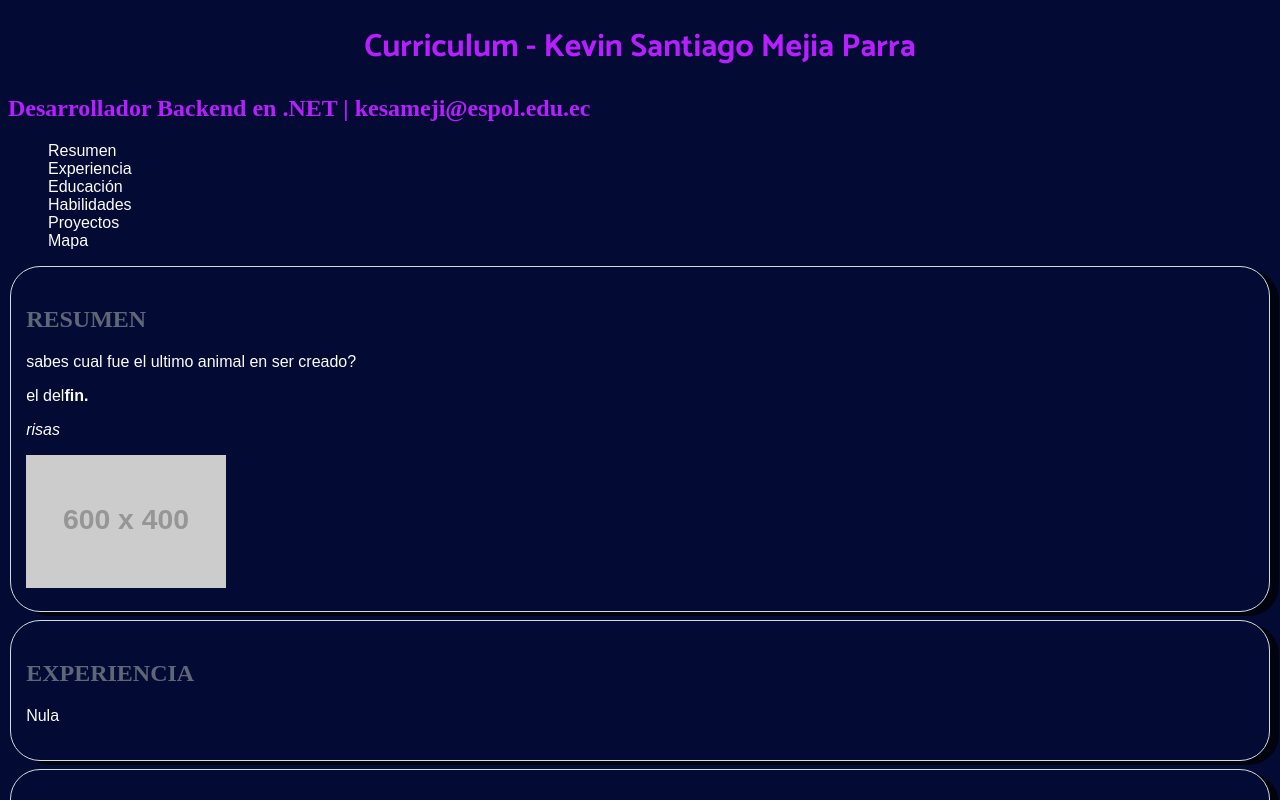
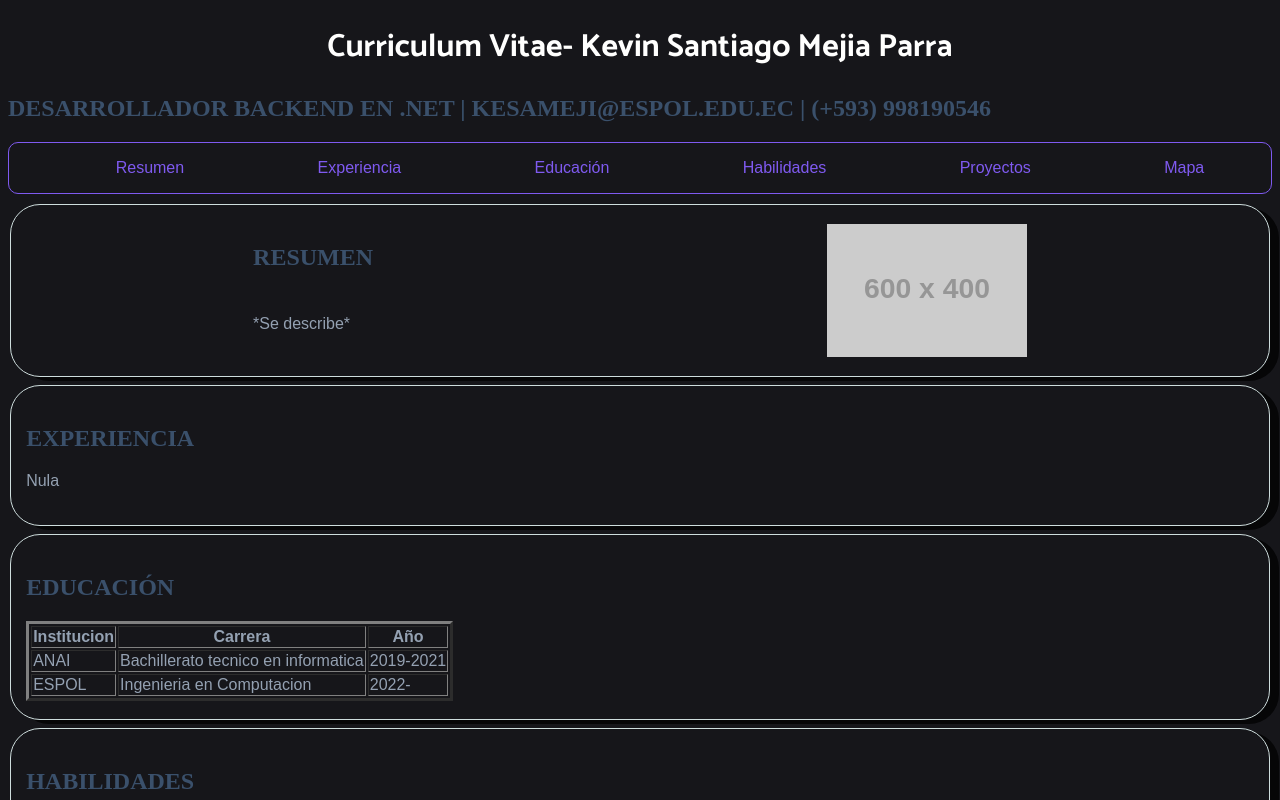
Before and after one commit to kesameji/Curriculum, a plain HTML site: page index.html in a window 1280 px wide. Shown: the top 800 px of the page. Drawn offline with nearby package versions, Linux system fonts and the light colour scheme; placeholder pictures from the web are drawn by us; a web font is replaced by a local one.

Commit message:
new Pallete

```diff
--- a/index.html
+++ b/index.html
@@ -23,11 +23,11 @@
 
 <body>
     <header>
-        <h1>Curriculum - Kevin Santiago Mejia Parra</h1>
-        <h2>Desarrollador Backend en .NET | kesameji@espol.edu.ec</h2>
+        <h1>Curriculum Vitae- Kevin Santiago Mejia Parra</h1>
+        <h2 class="subtitle">Desarrollador Backend en .NET | kesameji@espol.edu.ec | (+593) 998190546</h2>
     </header>
     <nav>
-        <ol>
+        <ul>
             <li><a href="#resumen">Resumen</a></li>
             <li><a href="#experiencia">Experiencia</a></li>
             <li><a href="#educacion">Educación</a></li>
@@ -39,11 +39,7 @@
     <main>
         <section id="resumen">
             <h2 class="subtitle">Resumen</h2>
-            <div>
-                <p>sabes cual fue el ultimo animal en ser creado?</p>
-                <p>el del<b>fin.</b></p>
-                <p><i>risas</i></p>
-            </div>
+            <p>*Se describe*</p>
             <img id="photo" src="https://placehold.co/600x400" alt="Yo">
         </section>
         <section id="experiencia">
@@ -128,14 +124,6 @@
                 <button type="submit">Enviar</button>
             </form>
         </section>
-    </main>
-    <footer>
-        <p>© Kevin Mejia - 2024</p>
-        <ul>
-            <li><a href="https://www.linkedin.com/in/ksmejia">LinkedIn</a></li>
-            <li><a href="https://github.com/kesameji/">GitHub</a></li>
-        </ul>
-    </footer>
         <section id="Mapa">
             <h2 class="subtitle">Mapa</h2>
             <div id="map"></div>
@@ -148,6 +136,15 @@
                 L.marker([51.5, -0.09]).addTo(map);
             </script>
         </section>
+    </main>
+    <footer>
+        <p>© Kevin Mejia - 2024</p>
+        <ul>
+            <li><a href="https://www.linkedin.com/in/ksmejia">LinkedIn</a></li>
+            <li><a href="https://github.com/kesameji/">GitHub</a></li>
+        </ul>
+    </footer>
+
 </body>
 
 </html>
--- a/stylesheets/style.css
+++ b/stylesheets/style.css
@@ -1,27 +1,28 @@
 * {
   font-family: 'Ek Mukta', sans-serif;
-  background-color: #030b35;
-  color: #fdfdfd;
+  background-color: #16161a;
+  color: #94a1b2;
 }
 
 h1 {
   text-align: center;
   font-family: 'Catamaran', sans-serif;
-  color: #b81eff;
+  color: #fffffe;
 }
 
 h2 {
   font-family: 'Frank Ruhl Libre', serif;
-  color: #b81eff;
+  color: #fffffe;
 }
 
 a {
   text-decoration: none;
+  color: #7f5af0;
 }
 
 nav a:hover {
   text-decoration: underline;
-  cursor: crosshair;
+  color: #fffffe;
 }
 
 footer {
@@ -29,9 +30,11 @@ footer {
 }
 
 footer ul {
-  list-style-type: none; /* Elimina las viñetas */
+  list-style-type: none;
+  /* Elimina las viñetas */
   padding: 0;
-  margin: 0 auto; /* Centra la lista horizontalmente */
+  margin: 0 auto;
+  /* Centra la lista horizontalmente */
   display: block;
 }
 
@@ -41,13 +44,25 @@ nav li {
   margin: 0;
 }
 
+nav ul {
+
+  display: flex;
+  justify-content: space-around;
+}
+
+nav {
+  border: 1pt solid #7f5af0;
+  border-radius: 10px;
+  margin: 10px 0px;
+}
+
 #photo {
   width: 200px;
   height: auto;
 }
 
 .subtitle {
-  color: rgb(107 114 128 / 0.89);
+  color: #3A506B;
   text-transform: uppercase;
 }
 
@@ -65,6 +80,49 @@ section {
   -webkit-box-shadow: 9px 4px 0px 0px rgba(0, 0, 0, 0.75);
   -moz-box-shadow: 9px 4px 0px 0px rgba(0, 0, 0, 0.75);
   box-shadow: 9px 4px 0px 0px rgba(0, 0, 0, 0.75);
+}
+
+
+#resumen {
+  display: grid;
+  justify-content: space-around;
+  align-items: stretch;
+  grid-template-areas: "A D" "B D";
+}
+
+#resumen h2 {
+  grid-area: A;
+}
+
+#resumen p {
+  grid-area: B;
+}
+
+#resumen img {
+  grid-area: D;
+}
+
+/*
+#resumen {
+  display: flex;
+  justify-content: space-evenly;
+  align-items: center;
+  flex-direction: column;
+  height: 24vh;
+  flex-wrap: wrap;
+}
+
+#resumen h2, #resumen p{
+  width: 50%;
+}
+
+#resumen img {
+  max-width: 50%;
+}*/
+
+section form {
+  display: grid;
+  row-gap: 0.5rem;
 }
 
 /*
```
Also changed, not shown: 1 other file. Lines whose indentation alone changed are shown as unchanged.
